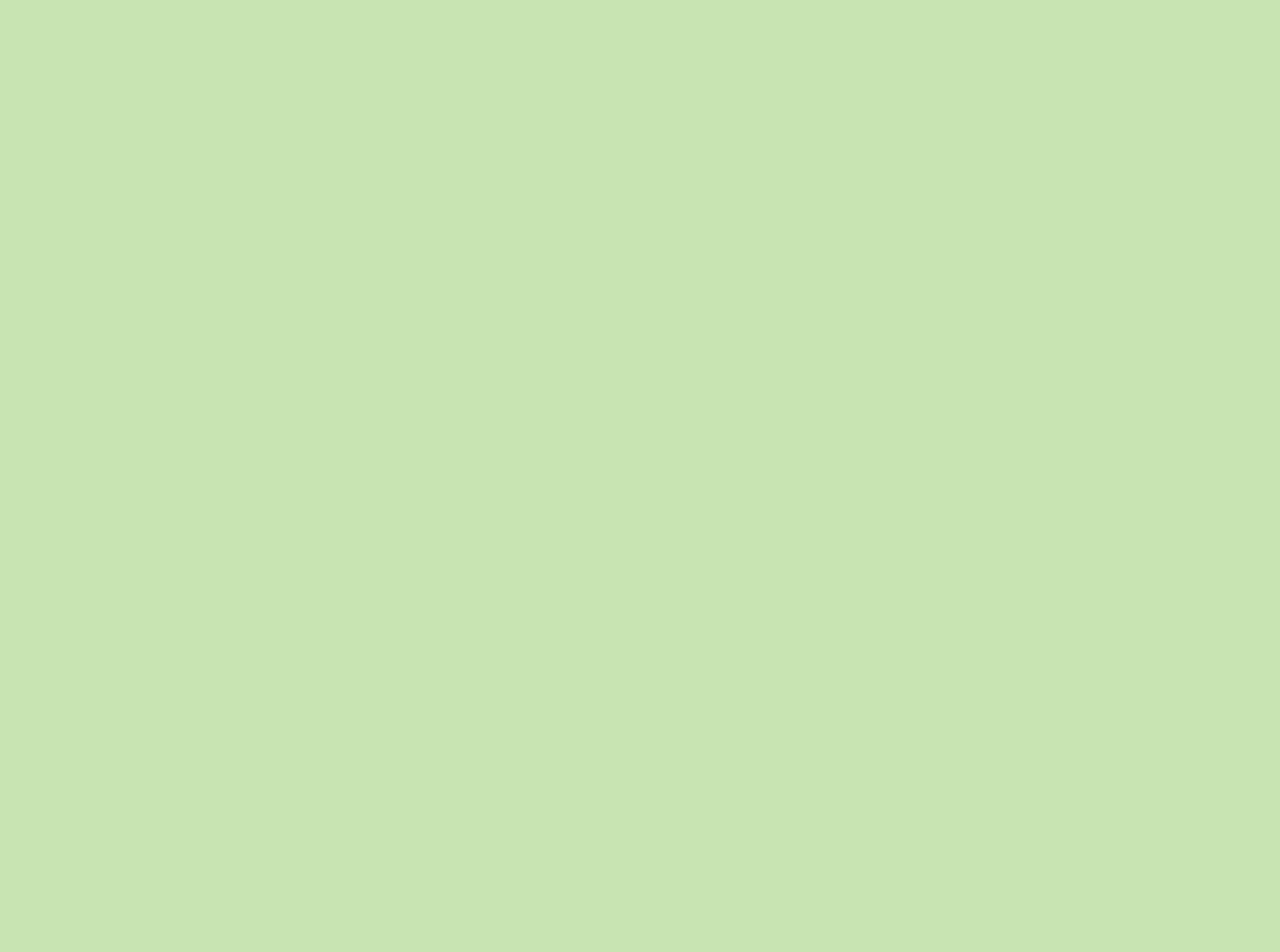
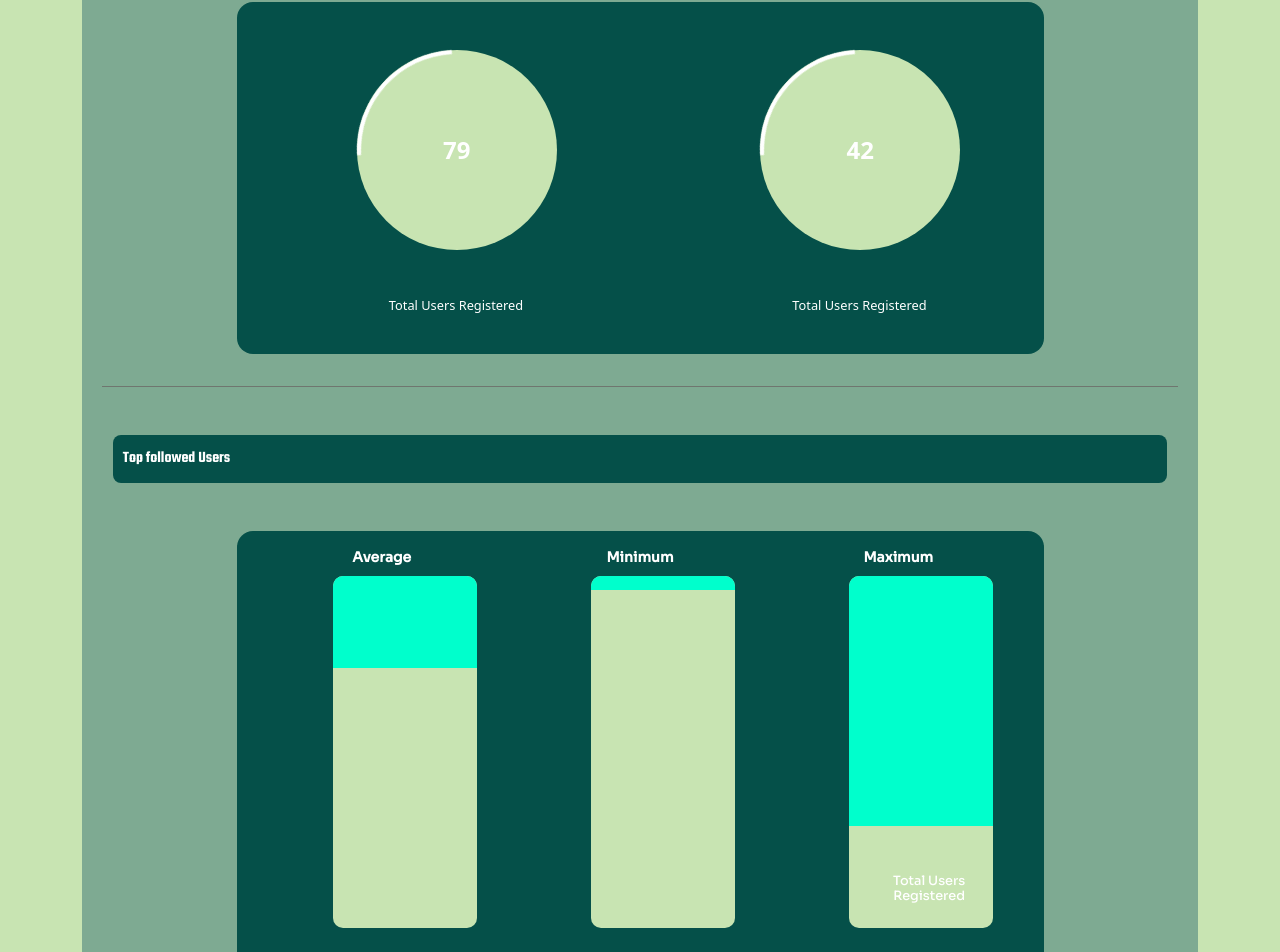
Before and after one commit to ansarworkingspace/Wander-Logue-MERN-STACK-Web-App, a React (Vite) app in the folder frontend/: page /admin/adminChart in a window 1280 px wide. Before the commit this address had no page. Shown: the part 218-1170 px from the top of the page. Before the commit the page ends 800 px from the top, so only its background shows below. Built offline with nearby package versions, Linux system fonts and the light colour scheme; no server answers; sample sign-in values are in the browser's storage; a web font is replaced by a local one.

Commit message:
admin chart page disgn completed almost

```diff
--- a/frontend/src/Components/AdminHeader.jsx
+++ b/frontend/src/Components/AdminHeader.jsx
@@ -54,6 +54,12 @@ const Header = () => {
       Home
     </Nav.Link>
 
+
+    <Nav.Link onClick={()=>navigate('/admin/adminChart')} style={{ fontFamily: "Sora", fontSize: "0.9rem", marginLeft: "0.2rem", marginTop: "0.2rem", color: "#e6e1e1" }}>
+      Chart
+    </Nav.Link>
+
+
 <Nav.Link onClick={()=>navigate('/admin/adminReportList')} style={{ fontFamily: "Sora", fontSize: "0.9rem", marginLeft: "0.2rem", marginTop: "0.2rem", color: "#e6e1e1" }}>
       Report
     </Nav.Link>
--- /dev/null
+++ b/frontend/src/Screen/AdminChart.jsx
@@ -0,0 +1,182 @@
+
+// import React, { useState, useEffect } from 'react';
+// import axios from 'axios';
+// import '../css/adminBanner.css';
+// import '../css/reportAdmin.css';
+// import {useNavigate } from 'react-router-dom';
+// import { toast } from 'react-toastify';
+// import '../css/adminChart.css'
+
+// const AdminChart = () => {
+
+//   return (
+//     <div className="banner-container">
+//       <div className="topHomeLanding">
+//         <h3>Chat of users</h3>
+//       </div>
+
+// {/* div for carring how many users used this app */}
+
+// <div className='userschart'>
+
+// {/* totalusers number display */}
+// <div className='activeUsers'>
+
+// </div>
+
+// {/* totalpost number display */}
+// <div className='activePost'>
+
+// </div>
+
+
+// </div>
+
+
+
+//     </div>
+//   );
+// };
+
+// export default AdminChart;
+
+
+import React, { useState, useEffect } from 'react';
+import '../css/adminBanner.css';
+import '../css/reportAdmin.css';
+import { useNavigate } from 'react-router-dom';
+import { toast } from 'react-toastify';
+import '../css/adminChart.css';
+
+const AdminChart = () => {
+  const [activeUsersCount, setActiveUsersCount] = useState(null);
+  const [activePostsCount, setActivePostsCount] = useState(null);
+
+// bar state
+const [averageValue, setAverageValue] = useState(70);
+const [minValue, setMinValue] = useState(40);
+const [maxValue, setMaxValue] = useState(90);
+
+useEffect(() => {
+  const updateDataWithAnimation = () => {
+    const randomAverageValue = Math.floor(Math.random() * 100);
+    const randomMinValue = Math.floor(Math.random() * 100);
+    const randomMaxValue = Math.floor(Math.random() * 100);
+
+    setAverageValue(randomAverageValue);
+    setMinValue(randomMinValue);
+    setMaxValue(randomMaxValue);
+  };
+
+  updateDataWithAnimation(); // Start the animation once when the component mounts
+
+  // Clean up the interval on unmount
+  return () => {};
+}, []);
+
+
+
+
+
+  useEffect(() => {
+
+    // const fetchCounts = async () => {
+    //   try {
+    //     // Fetch active users count
+    //     const activeUsersResponse = await axios.get('/api/activeUsers');
+    //     const activeUsersCount = activeUsersResponse.data.count;
+    //     setActiveUsersCount(activeUsersCount);
+
+    //     // Fetch active posts count
+    //     const activePostsResponse = await axios.get('/api/activePosts');
+    //     const activePostsCount = activePostsResponse.data.count;
+    //     setActivePostsCount(activePostsCount);
+    //   } catch (error) {
+    //     console.error('Error fetching data:', error);
+    //     toast.error('Error fetching data');
+    //   }
+    // };
+
+    // fetchCounts();
+
+    // Generate random numbers for testing purposes (replace with actual data)
+    const generateRandomNumbers = () => {
+      const randomUsersCount = Math.floor(Math.random() * 100);
+      const randomPostsCount = Math.floor(Math.random() * 100);
+      setActiveUsersCount(randomUsersCount);
+      setActivePostsCount(randomPostsCount);
+    };
+
+    // Call the function to generate random numbers for testing
+    generateRandomNumbers();
+  }, []);
+
+  return (
+    <div className="banner-container">
+      <div className="topHomeLanding">
+        <h3>Chart of Wanderlouge</h3>
+      </div>
+
+      <div className="userschart">
+        {/* Active Users */}
+        <div className="activeUsers">
+          {activeUsersCount !== null ? (
+            <div className="circle">
+              <div className="animated-circle"></div>
+              <div className="number">{activeUsersCount}</div>
+            </div>
+          ) : (
+            <div>Loading...</div>
+          )}
+     <h5 style={{fontSize:"0.8rem",marginTop:"3rem",color:"rgb(255 255 255)",marginLeft:"7rem"}}>Total Users Registered</h5>
+        </div>
+
+        {/* Active Posts */}
+        <div className="activePost">
+          {activePostsCount !== null ? (
+            <div className="circle">
+              <div className="animated-circle"></div>
+              <div className="number">{activePostsCount}</div>
+            </div>
+          ) : (
+            <div>Loading...</div>
+          )}
+           <h5 style={{fontSize:"0.8rem",marginTop:"3rem",color:"rgb(255 255 255)",marginLeft:"7rem"}}>Total Users Registered</h5>
+        </div>
+      </div>
+      <div className='proLine'></div>
+      <div className="topHomeLanding">
+        <h3>Top followed Users</h3>
+      </div>
+
+
+      <div className="topUserschart">
+        <div className="bar">
+          <div className="bar-label">Average</div>
+          <div className="bar-graph">
+            <div className="bar-fill" style={{ height: `${averageValue}%` }}></div>
+          </div>
+        </div>
+
+        <div className="bar">
+          <div className="bar-label">Minimum</div>
+          <div className="bar-graph">
+            <div className="bar-fill" style={{ height: `${minValue}%` }}></div>
+          </div>
+        </div>
+
+        <div className="bar">
+          <div className="bar-label">Maximum</div>
+          <div className="bar-graph">
+            <div className="bar-fill" style={{ height: `${maxValue}%` }}></div>
+            <h5 style={{fontSize:"0.8rem",marginTop:"3rem",color:"rgb(255 255 255)",marginLeft:"1rem"}}>Total Users Registered</h5>
+          </div>
+        </div>
+      </div>
+
+
+    </div>
+  );
+};
+
+export default AdminChart;
--- /dev/null
+++ b/frontend/src/css/adminChart.css
@@ -0,0 +1,114 @@
+.userschart{
+    width: 75%;
+    height: 22rem;
+    background-color: rgb(5, 80, 73);
+    margin-top: 3rem;
+    display: flex;
+    flex-direction: row;
+    justify-content: space-around;
+    border-radius: 1rem;
+}
+
+.activeUsers{
+    width: 40%;
+    height: 17rem;
+    /* background-color: black; */
+    margin-top: 1rem;
+}
+
+.activePost{
+    width: 40%;
+    height: 17rem;
+    /* background-color: rgb(0, 0, 0); */
+    margin-top: 1rem;
+}
+
+
+.circle {
+    position: relative;
+    width: 200px;
+    height: 200px;
+    border-radius: 50%;
+    background-color: #C8E4B2;
+    display: flex;
+    justify-content: center;
+    align-items: center;
+    color: white;
+    font-size: 24px;
+    font-weight: bold;
+    margin-top: 2rem;
+    margin-left: 5rem;
+  }
+
+  .animated-circle {
+    position: absolute;
+    width: 100%;
+    height: 100%;
+    border-radius: 50%;
+    border: 4px solid transparent;
+    border-top-color: white;
+    animation: spin 3s linear infinite;
+  }
+
+  @keyframes spin {
+    0% { transform: rotate(0deg); }
+    100% { transform: rotate(360deg); }
+  }
+
+
+  /* .topUserschart{
+    width: 75%;
+    height: 30rem;
+    background-color: rgb(5, 80, 73);
+    margin-top: 3rem;
+    display: flex;
+    flex-direction: row;
+    justify-content: space-around;
+    border-radius: 1rem;
+} */
+
+.topUserschart {
+    width: 75%;
+    height: 30rem;
+    background-color: rgb(5, 80, 73);
+    margin-top: 3rem;
+    display: flex;
+    flex-direction: row;
+    justify-content: space-around;
+    border-radius: 1rem;
+    padding: 1rem;
+  }
+
+  .bar {
+    flex: 1;
+    text-align: center;
+    font-family: 'Sora';
+  }
+
+  .bar-label {
+    color: white;
+    font-size: 14px;
+    font-weight: bold;
+    margin-bottom: 0.5rem;
+  }
+
+  .bar-graph {
+    background-color: #C8E4B2;
+    height: 22rem;
+    border-radius: 10px;
+    overflow: hidden;
+    position: relative;
+    width: 9rem;
+    margin-left: 5rem;
+  }
+
+  .bar-fill {
+    background-color: #00ffcc; /* Neon color */
+    height: 100%; /* Set initial height to 100% to start from below */
+    animation: fill 1s ease-in-out; /* One-time fill animation */
+  }
+
+  @keyframes fill {
+    0% { height: 0; }
+    100% { height: 100%; }
+  }
--- a/frontend/src/main.jsx
+++ b/frontend/src/main.jsx
@@ -135,7 +135,7 @@ import AdminReportList from './Screen/AdminReportList.jsx'
 import AllFollowing from './Screen/AllFollowing.jsx'
 import ChatRoom from './Screen/ChatRoom.jsx'
 import ChatRoomWithDirect from './Screen/ChatRoomWithDirect.jsx'
-
+import AdminChart from './Screen/AdminChart.jsx';
 
 
 
@@ -183,6 +183,7 @@ const router = createBrowserRouter(
       <Route path="/admin/viewBlogAdmin/:blogId" element={<ViewBlogAdmin />} />
       <Route path="/admin/adminBanner" element={<AdminBanner />} />
       <Route path="/admin/adminReportList" element={<AdminReportList />} />
+      <Route path="/admin/adminChart" element={<AdminChart />} />
 </Route>
 
 
```
